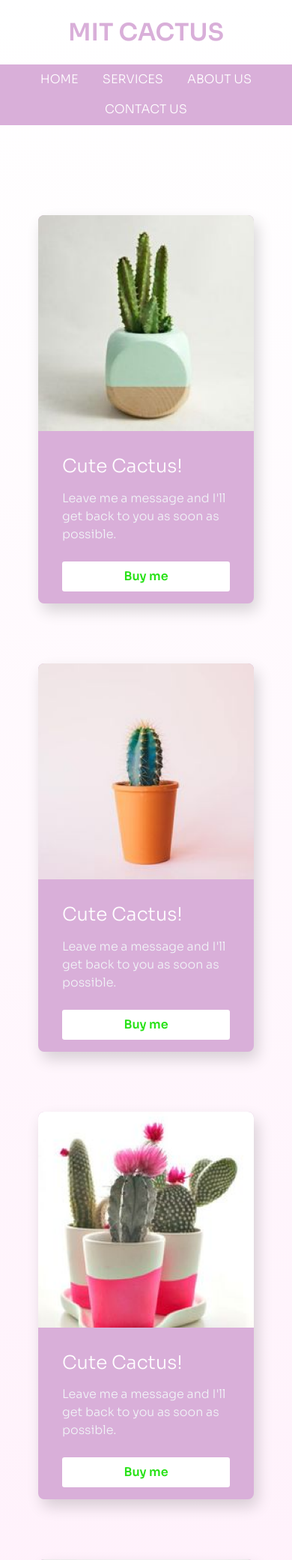
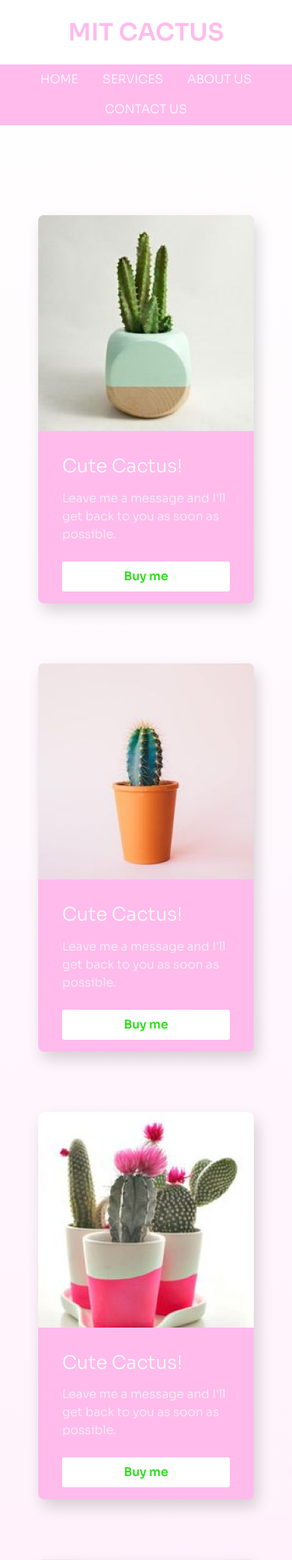
Before and after one commit to XANuN/cactus-store, a PHP site: page / in a window 390 px wide. Shown: the top 2081 px of the page at 75% size. Run offline with PHP 8.4, Linux system fonts and the light colour scheme; some libraries are stand-ins or nearby versions.

Commit message:
changed some css

```diff
--- a/style.css
+++ b/style.css
@@ -15,9 +15,14 @@ body {
     background-image: linear-gradient(180deg, #ffffff 0%, #FFBBEC 100%);
 }
 
+:root {
+    --primary-color: #FFBBEC;
+    --secondary-color: #fff;
+}
+
 .nav {
     display: flex;
-    border-bottom: 1px solid #D9AFD9;
+    border-bottom: 1px solid var(--primary-color);
     flex-direction: row;
 }
 
@@ -29,7 +34,7 @@ body {
 .container {
     display: flex;
     flex-direction: column;
-    background-color: #D9AFD9;
+    background-color: var(--primary-color);
 }
 
 .nav-link {
@@ -60,7 +65,7 @@ body {
 
 .logo h5 a {
     text-decoration: none;
-    color: #D9AFD9;
+    color: var(--primary-color);
 }
 
 .article-container {
@@ -76,7 +81,7 @@ body {
     width: 18rem;
     box-shadow: 5px 10px 20px rgba(0, 0, 0, 0.048);
     border-radius: 0.5rem;
-    background-color: #D9AFD9;
+    background-color: var(--primary-color);
     overflow: hidden;
     transition: all 0.5s ease-in;
 }
@@ -179,7 +184,7 @@ figure .article-image {
     font-weight: 600;
     padding: 0rem 2rem;
     margin: 0rem;
-    color: #FFBBEC;
+    color: var(--primary-color);
     /* background-color: #666666; */
 }
 
@@ -244,15 +249,15 @@ figure .article-image {
     font-weight: 600;
     width: 20%;
     border-radius: 10px;
-    border: 1px solid #FFBBEC;
+    border: 1px solid var(--primary-color);
     line-height: 100%;
     background-color: #fff;
-    color: #FFBBEC;
+    color: var(--primary-color);
     transition: all .3s ease-in-out;
 }
 
 .main-form .main-section .button-section input[type='submit']:hover {
-    background-color: #FFBBEC;
+    background-color: var(--primary-color);
     color: #ffffff;
 }
 
@@ -269,7 +274,7 @@ figure .article-image {
     display: flex;
     width: 50px;
     height: 50px;
-    background-color: #D9AFD9;
+    background-color: var(--primary-color);
     border-radius: 50%;
     margin: 2rem 2rem;
 }
@@ -307,7 +312,7 @@ figure .article-image {
 }
 
 .footer .child:nth-child(2):hover a {
-    background-color: #da448f;
+    background-color: var(--primary-color);
     transform: scale(1.08);
     box-shadow: 2px 5px 2px rgba(0, 0, 0, 0.192);
 }
@@ -379,7 +384,7 @@ figure .article-image {
         font-weight: 600;
         padding: 0rem 2rem;
         margin: 0rem;
-        color: #FFBBEC;
+        color: var(--primary-color);
         /* background-color: #666666; */
     }
     .main-form .main-section {
@@ -407,10 +412,10 @@ figure .article-image {
         font-weight: 600;
         width: 30%;
         border-radius: 10px;
-        border: 1px solid #FFBBEC;
+        border: 1px solid var(--primary-color)C;
         line-height: 100%;
         background-color: #fff;
-        color: #FFBBEC;
+        color: var(--primary-color);
         transition: all .3s ease-in-out;
     }
     .footer .child {
@@ -418,7 +423,7 @@ figure .article-image {
         display: flex;
         width: 40px;
         height: 40px;
-        background-color: #D9AFD9;
+        background-color: var(--primary-color);
         border-radius: 50%;
         margin: 1.4rem 0.5rem;
     }
@@ -446,7 +451,7 @@ figure .article-image {
         max-height: 40rem;
         box-shadow: 5px 10px 20px rgba(0, 0, 0, 0.158);
         border-radius: 0.5rem;
-        background-color: #D9AFD9;
+        background-color: var(--primary-color);
         overflow: hidden;
     }
     .article-image {
@@ -478,7 +483,7 @@ figure .article-image {
         max-height: 38rem;
         box-shadow: 5px 10px 20px rgba(0, 0, 0, 0.158);
         border-radius: 0.5rem;
-        background-color: #D9AFD9;
+        background-color: var(--primary-color);
         overflow: hidden;
     }
     .article-image {
@@ -497,7 +502,7 @@ figure .article-image {
         max-height: 38rem;
         box-shadow: 5px 10px 20px rgba(0, 0, 0, 0.158);
         border-radius: 0.5rem;
-        background-color: #D9AFD9;
+        background-color: var(--primary-color);
         overflow: hidden;
     }
     .article-image {
@@ -516,7 +521,7 @@ figure .article-image {
         margin: 2.5rem;
         box-shadow: 5px 10px 20px rgba(0, 0, 0, 0.158);
         border-radius: 0.5rem;
-        background-color: #D9AFD9;
+        background-color: var(--primary-color);
         overflow: hidden;
     }
     .article-image {
```
